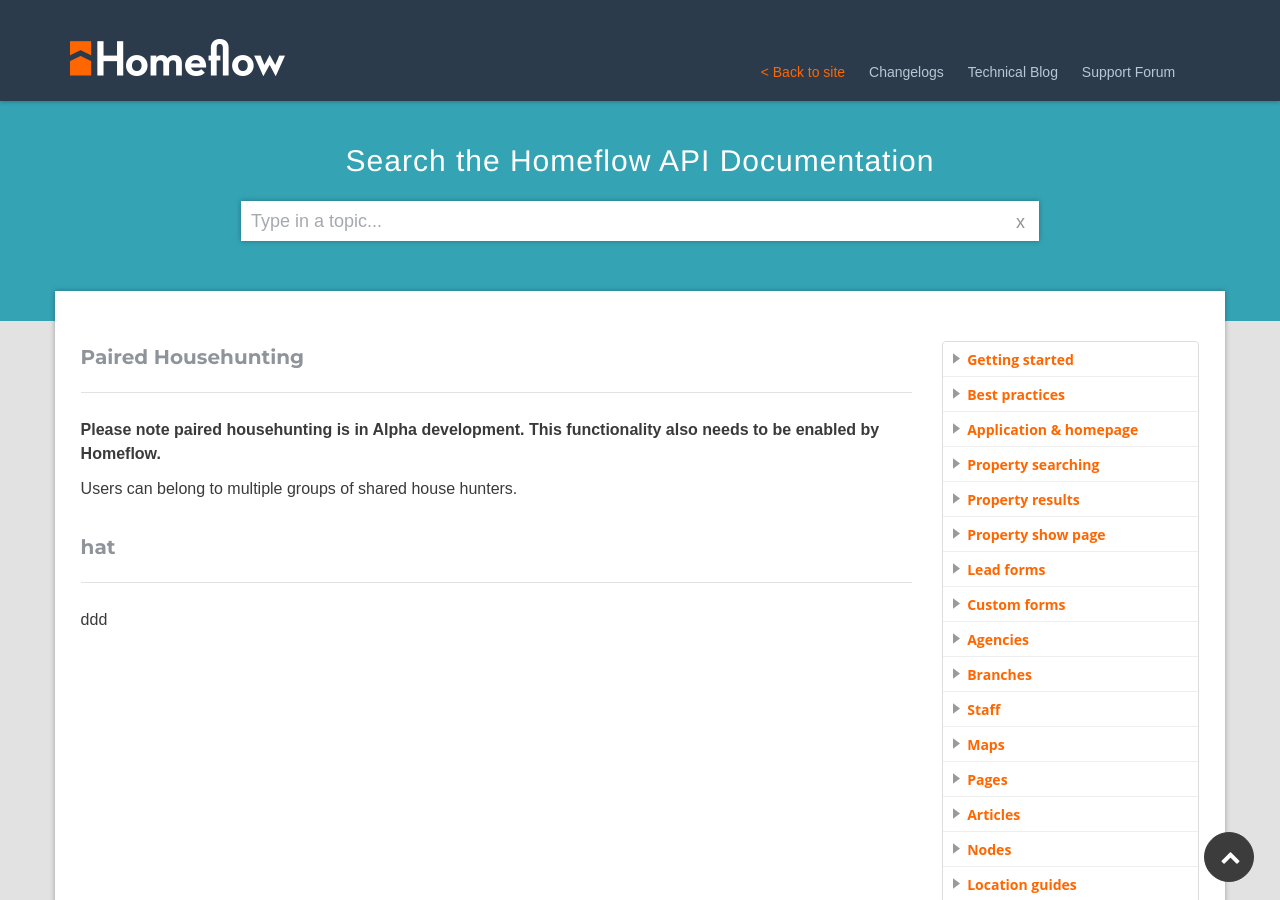
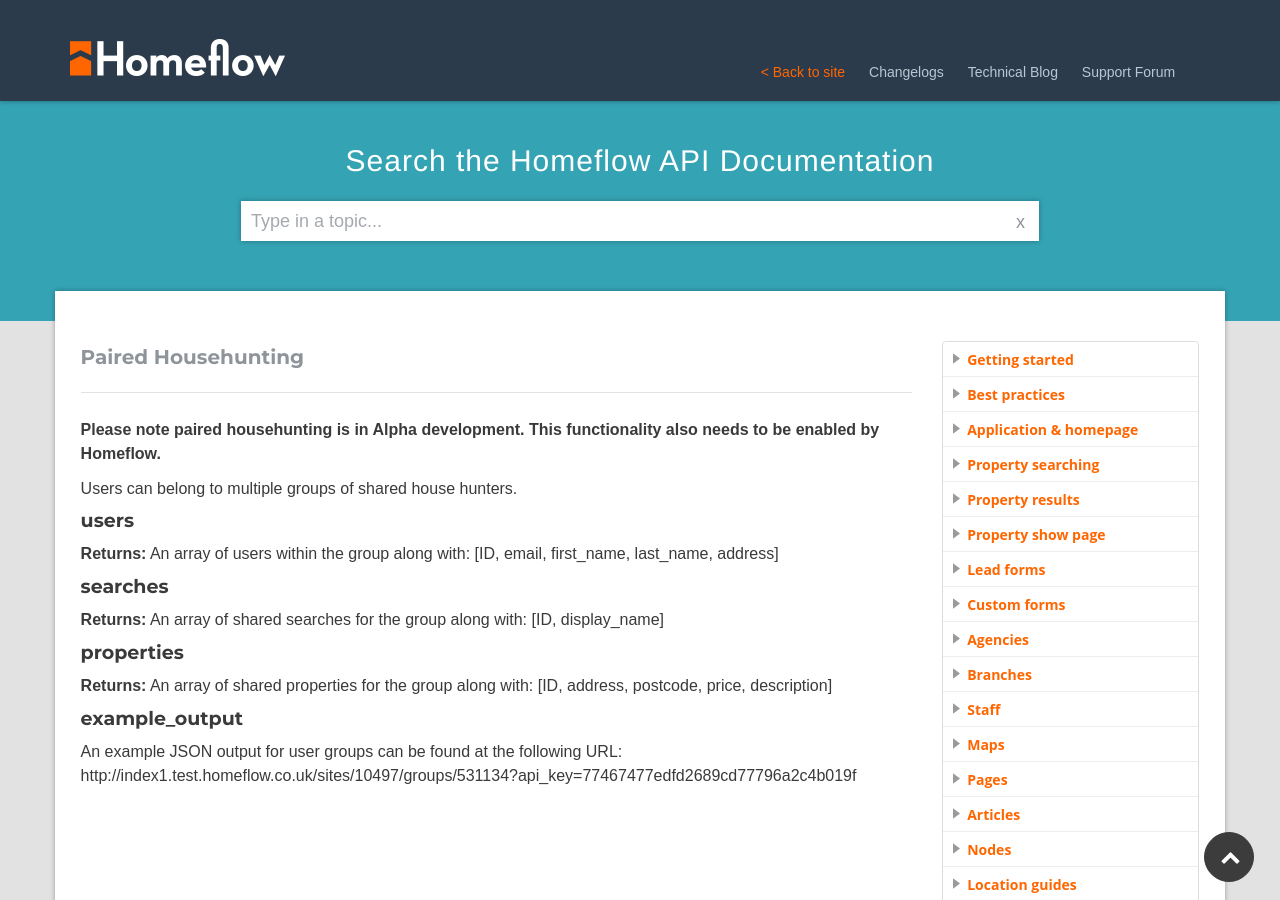
Before and after one commit to homeflow/homeflow.github.io, a Jekyll site: the page built from _posts/user-profile-system/2016-08-01-paired-househunting.md, in a window 1280 px wide and 900 px high. Built offline with Jekyll 4.4.1, drawn with Linux system fonts in a browser that asks for light colours.

Commit message:
Better headers. Why the change?

```diff
--- a/_posts/user-profile-system/2016-08-01-paired-househunting.md
+++ b/_posts/user-profile-system/2016-08-01-paired-househunting.md
@@ -9,5 +9,15 @@ category: user-profile-system
 
 Users can belong to multiple groups of shared house hunters.
 
-### hat
-ddd
+#### users
+**Returns:** An array of users within the group along with: [ID, email, first_name, last_name, address]
+
+#### searches
+**Returns:** An array of shared searches for the group along with: [ID, display_name]
+
+#### properties
+**Returns:** An array of shared properties for the group along with: [ID, address, postcode, price, description]
+
+#### example_output
+An example JSON output for user groups can be found at the following URL:
+http://index1.test.homeflow.co.uk/sites/10497/groups/531134?api_key=77467477edfd2689cd77796a2c4b019f
```
